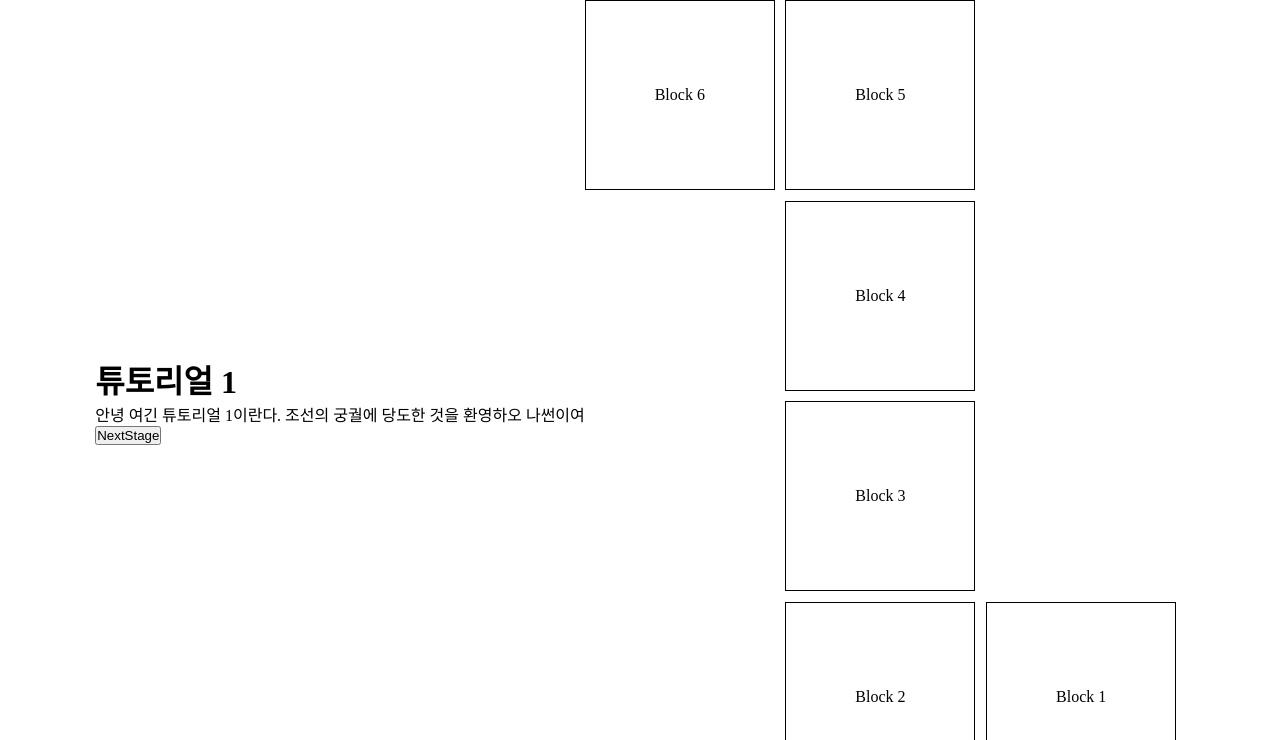
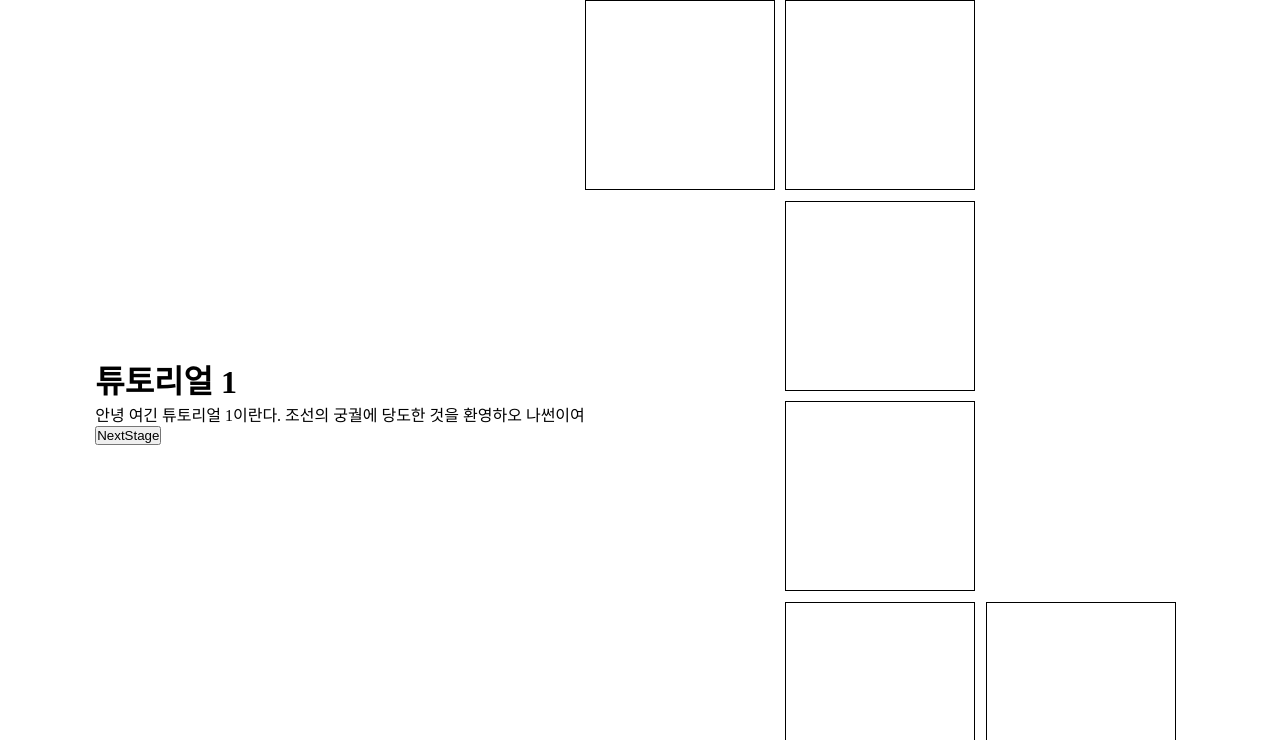
Before and after one commit to KimInteger/projectMoveGame, a React app: page /tutoZeroOne in a window 1280 px wide. Shown: the top 740 px of the page. Built offline with nearby package versions, Linux system fonts and the light colour scheme.

Commit message:
modi | ui
맵 유아이 플레이어 추가

```diff
--- a/src/ui/basicMapComponent/basicMapBlock.tsx
+++ b/src/ui/basicMapComponent/basicMapBlock.tsx
@@ -1,17 +1,20 @@
 import React from 'react';
 import '../../style/basicMap.css';
 import { BasicMapBlockProps } from '../../interface/interfaceMap/basicMapBlockProps';
-import { useTheme } from '../../state/themeContext'; // useTheme import
+import { useTheme } from '../../state/themeContext';
+import Player from '../player/playerComponent';
 
-const BasicMapBlock: React.FC<BasicMapBlockProps> = ({ area, content }) => {
-  const { theme } = useTheme(); // 현재 테마 가져오기
+const BasicMapBlock: React.FC<
+  BasicMapBlockProps & { playerArea: string; onReachTarget: () => void }
+> = ({ area, playerArea, onReachTarget }) => {
+  const { theme } = useTheme();
 
   return (
-    <div
-      className={`basicMapBlock ${theme}`} // 테마에 따라 클래스 추가
-      style={{ gridArea: area }}
-    >
-      {content}
+    <div className={`basicMapBlock ${theme}`} style={{ gridArea: area }}>
+      {/* 플레이어가 해당 블록의 영역에 있을 경우 렌더링 */}
+      {playerArea === area && (
+        <Player initialArea={area} onReachTarget={onReachTarget} />
+      )}
     </div>
   );
 };
--- a/src/ui/basicMapTemplate/basicMap.tsx
+++ b/src/ui/basicMapTemplate/basicMap.tsx
@@ -2,12 +2,23 @@ import React from 'react';
 import { BasicMapInterface } from '../../interface/interfaceMap/basicMapInterface';
 import '../../style/basicMap.css';
 import BasicMapBlock from '../basicMapComponent/basicMapBlock';
+import { gridAreas } from '../../static/basicMapGridArea/staticBasicMapAreas';
 
-const BasicMapTemplate: React.FC<BasicMapInterface> = ({ areas }) => {
+const BasicMapTemplate: React.FC<BasicMapInterface> = ({ areas, player }) => {
+  const handleReachTarget = () => {
+    console.log('Target reached! Navigating to next page...');
+    // 여기에 라우팅 로직 추가
+  };
+
   return (
     <div className="basicMap">
       {areas.map((area, index) => (
-        <BasicMapBlock key={index} area={area} content={`Block ${index + 1}`} />
+        <BasicMapBlock
+          key={index}
+          area={area}
+          playerArea={player} // 현재 플레이어의 영역 전달
+          onReachTarget={handleReachTarget}
+        />
       ))}
     </div>
   );
```
